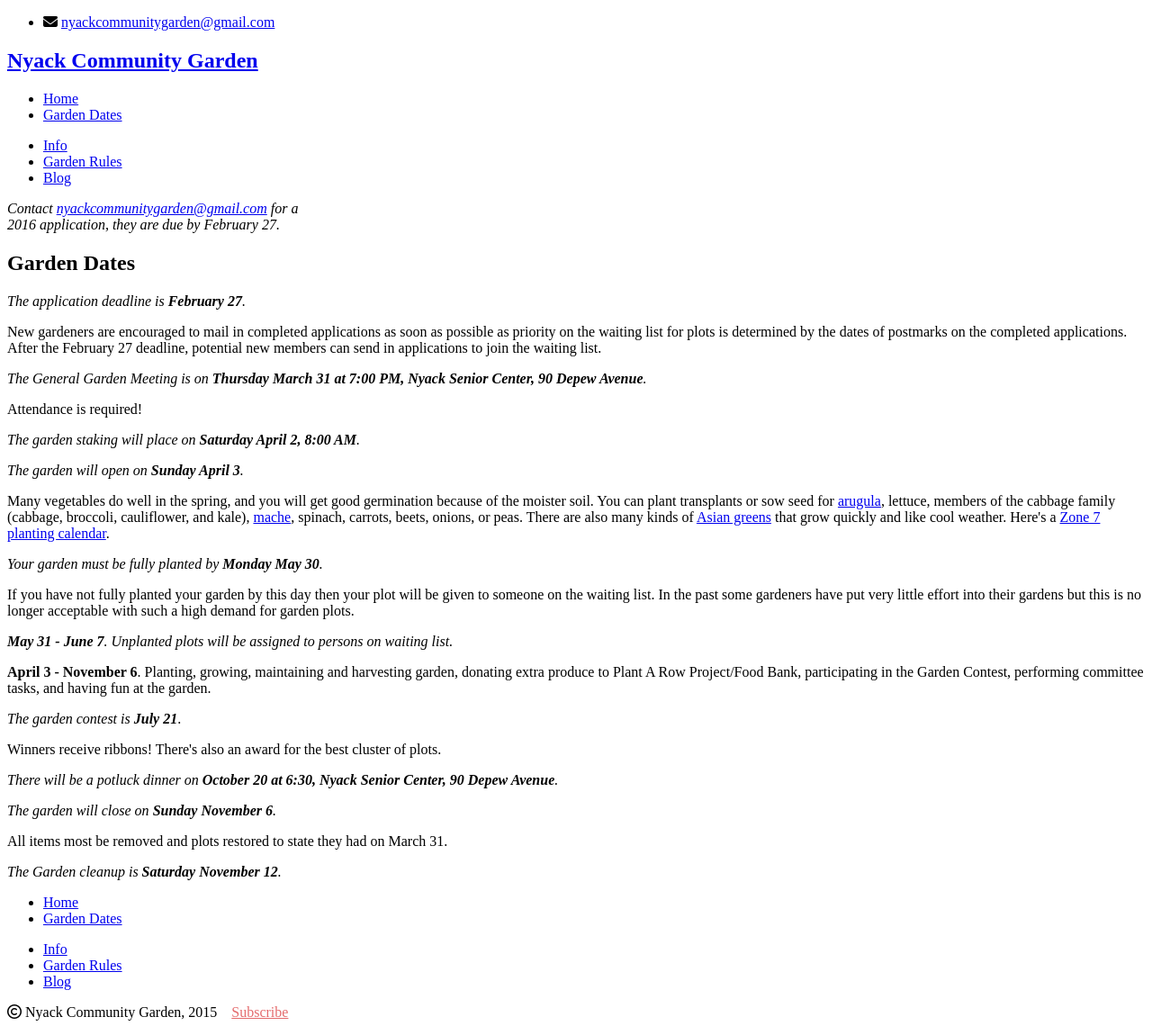
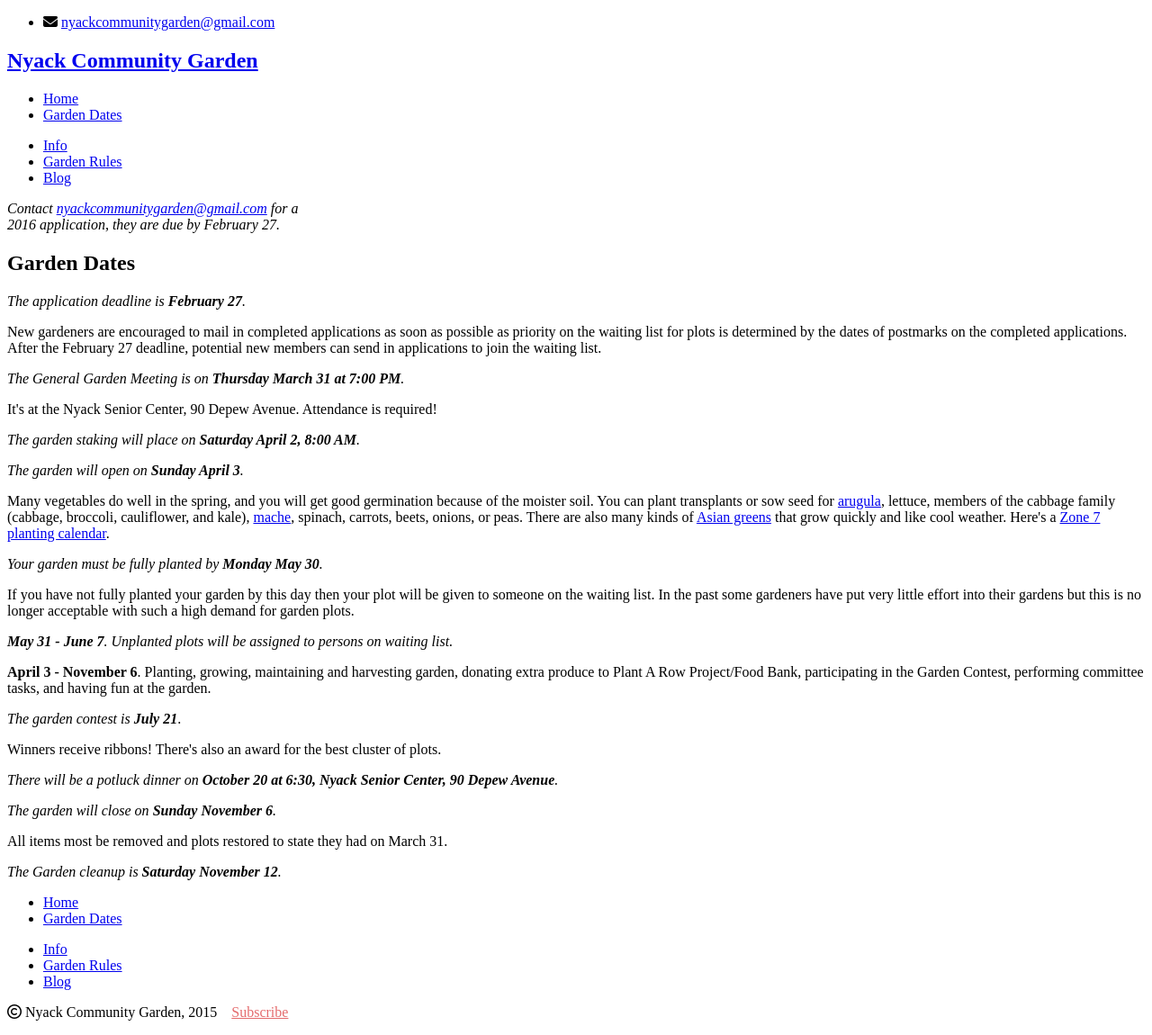
Before and after one commit to bosborne/nyackcommunitygarden, a Jekyll site: the page built from garden-dates/index.html, in a window 1280 px wide. Shown: the whole page at 90% size. Built offline with Jekyll 4.4.1, drawn with Linux system fonts in a browser that asks for light colours; nearby versions of some CDN libraries; library files that are not in the unit come from our copies; Markdown is read by kramdown in place of the engine named in the settings.

Commit message:
Minor edits

```diff
--- a/garden-dates/index.html
+++ b/garden-dates/index.html
@@ -13,10 +13,10 @@
 New gardeners are encouraged to mail in completed applications as soon as possible as priority on the waiting list for plots is determined by the dates of postmarks on the completed applications. After the February 27 deadline, potential new members can send in applications to join the waiting list.
 </p>
 <p>
-<i>The General Garden Meeting is on <b>Thursday March 31 at 7:00 PM, Nyack Senior Center, 90 Depew Avenue</b>.</i>
+<i>The General Garden Meeting is on <b>Thursday March 31 at 7:00 PM</b>.</i>
 </p>
 <p>
-Attendance is required!
+It's at the Nyack Senior Center, 90 Depew Avenue. Attendance is required!
 </p>
 <p>
 <i>The garden staking will place on <b>Saturday April 2, 8:00 AM</b>.</i>
```
